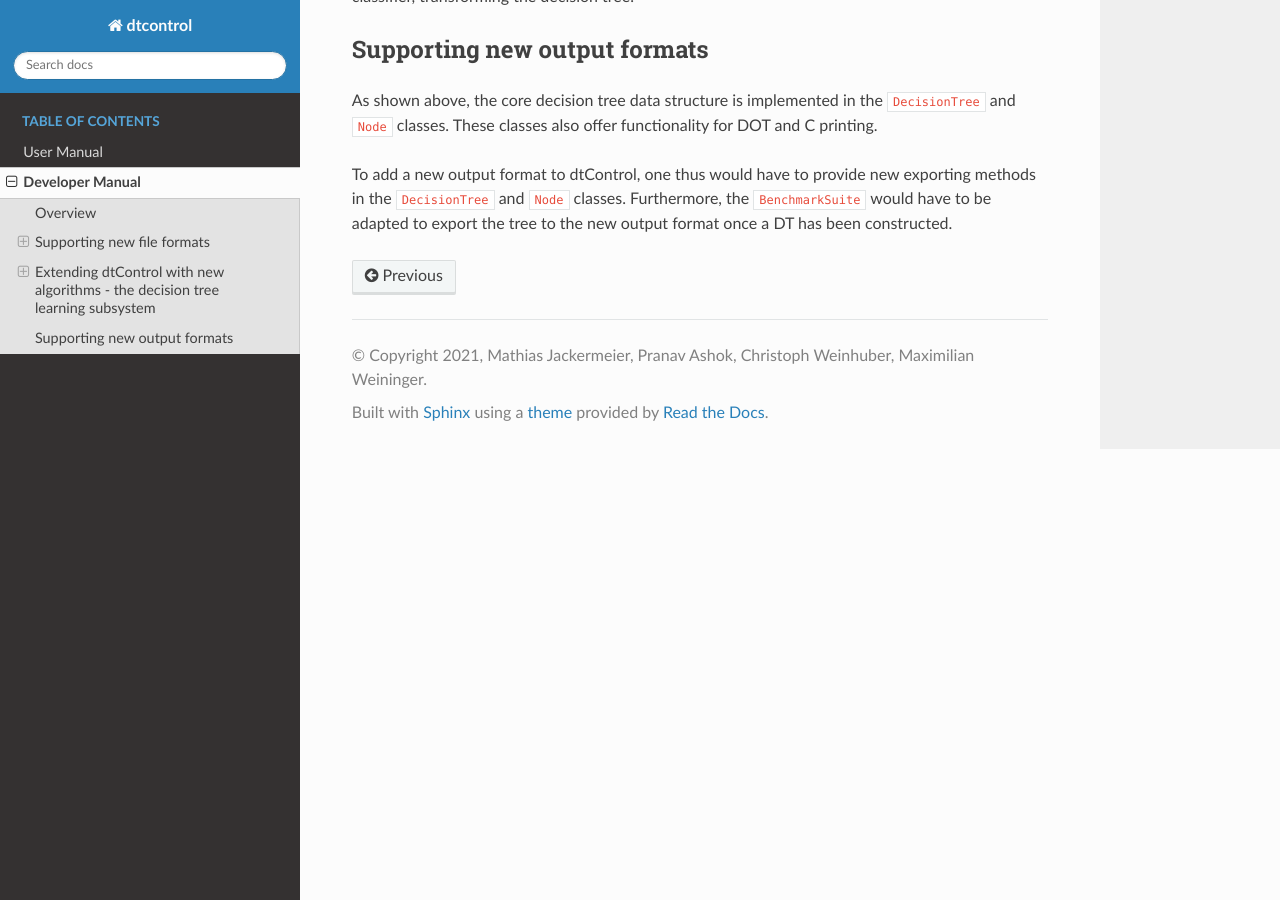
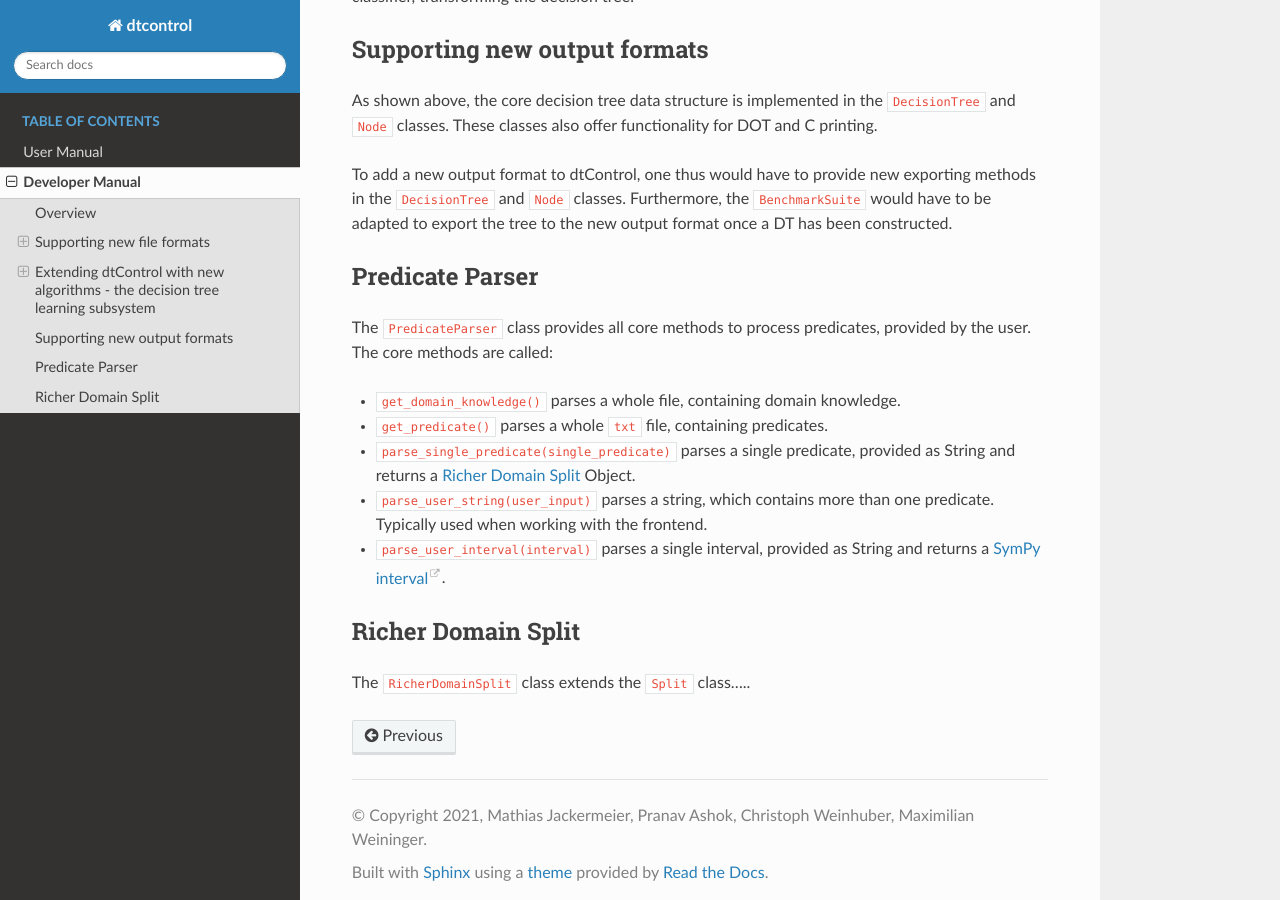
Before and after one commit to hobborg/dtControl, a Sphinx documentation site: the page built from docs/source/devman.rst, in a window 1280 px wide and 900 px high, scrolled down 7623 px. Built offline with Sphinx 7.4.7 and the Read the Docs theme 2.0.0, drawn with Linux system fonts in a browser that asks for light colours.

Commit message:
added chapter on predicate parser

```diff
--- a/docs/source/devman.rst
+++ b/docs/source/devman.rst
@@ -182,3 +182,21 @@ Supporting new output formats
 As shown above, the core decision tree data structure is implemented in the ``DecisionTree`` and ``Node`` classes. These classes also offer functionality for DOT and C printing.
 
 To add a new output format to dtControl, one thus would have to provide new exporting methods in the ``DecisionTree`` and ``Node`` classes. Furthermore, the ``BenchmarkSuite`` would have to be adapted to export the tree to the new output format once a DT has been constructed.
+
+Predicate Parser
+-----------------
+
+The ``PredicateParser`` class provides all core methods to process predicates, provided by the user. The core methods are called:
+
+- ``get_domain_knowledge()`` parses a whole file, containing domain knowledge.
+- ``get_predicate()`` parses a whole ``txt`` file, containing predicates.
+- ``parse_single_predicate(single_predicate)`` parses a single predicate, provided as String and returns a :ref:`richer-domain-split` Object.
+- ``parse_user_string(user_input)`` parses a string, which contains more than one predicate. Typically used when working with the frontend.
+- ``parse_user_interval(interval)`` parses a single interval, provided as String and returns a `SymPy interval <https://docs.sympy.org/latest/modules/sets.html>`_.
+
+
+.. _richer-domain-split:
+
+Richer Domain Split
+--------------------
+The ``RicherDomainSplit`` class extends the ``Split`` class.....
```
